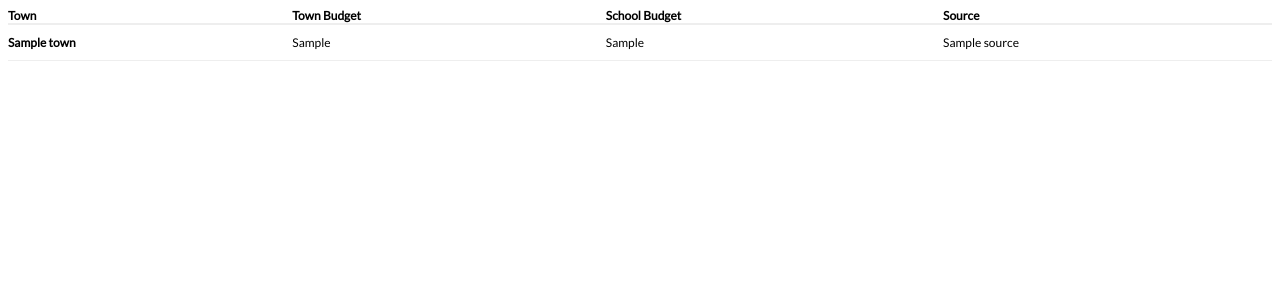
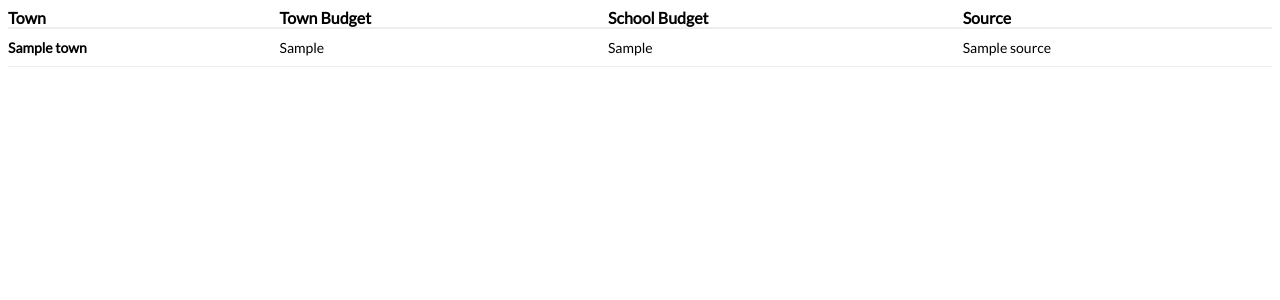
Before and after one commit to vprnet/town-meeting-day-2017, a Flask app: template main/templates/content.html in a window 1280 px wide. Shown: the top 300 px of the page. Run offline with Flask 2, Linux system fonts and the light colour scheme; the template is opened without the code that fills it: most values are stand-ins (such as "Sample title", 1, 10 or a date in 2020); parts of the project's set-up code (start-up, migrations or seed data) failed here and were passed over; some libraries are stand-ins or nearby versions.

Commit message:
alternate row background color, bump font size

```diff
--- a/main/static/css/style.css
+++ b/main/static/css/style.css
@@ -8,13 +8,18 @@
 
     table {
         font-family: 'Lato', sans-serif;
-        font-size: 12px;
+        font-size: 14px;
         border-collapse: collapse;
         margin: 0 0 11px 0;
         width: 100%;
     }
 
+    table tr:nth-child(even) {
+      background: #e7e7e7;
+    }
+
     table th {
+        font-size: 16px;
         text-align: left;
         border-bottom: 2px solid #eee;
         vertical-align: bottom;
```
